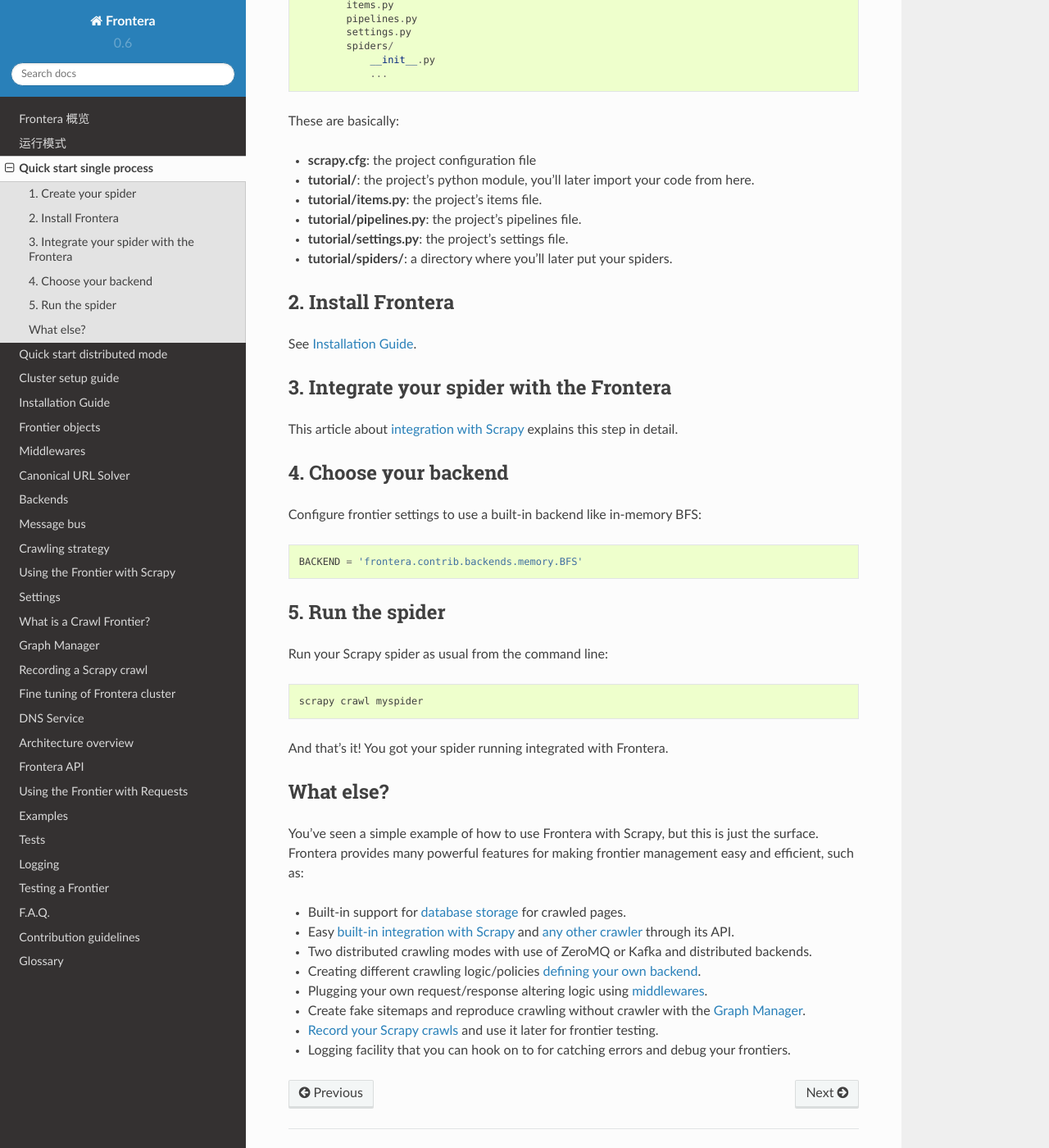
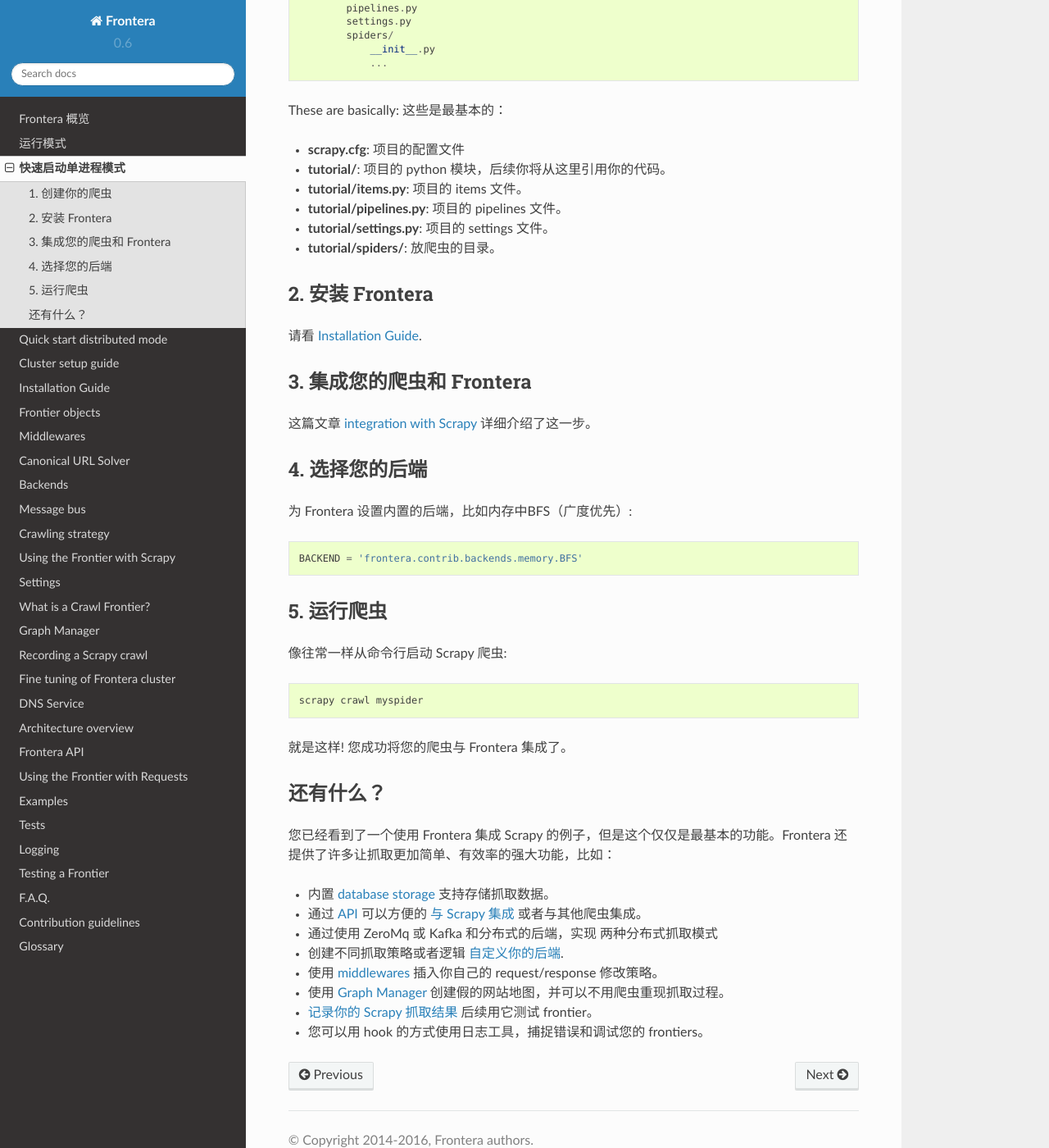
Before and after one commit to xsren/frontera-docs-zh_CN, a Sphinx documentation site: the page built from docs/source/topics/quick-start-single.rst, in a window 1280 px wide and 1400 px high, scrolled down 485 px. Shown: the whole window at 82% size. Built offline with Sphinx 7.4.7 and the Read the Docs theme 2.0.0, drawn with Linux system fonts in a browser that asks for light colours; some of the changed text lies outside the part shown.

Commit message:
update run-modes.rst

```diff
--- a/docs/source/topics/quick-start-single.rst
+++ b/docs/source/topics/quick-start-single.rst
@@ -1,15 +1,16 @@
 ==========================
-Quick start single process
+快速启动单进程模式
 ==========================
 
-1. Create your spider
+1. 创建你的爬虫
 =====================
 
-Create your Scrapy project as you usually do. Enter a directory where you’d like to store your code and then run::
+按照通常的方式创建 Scrapy 项目。输入您要存储代码的目录，然后运行::
 
     scrapy startproject tutorial
 
-This will create a tutorial directory with the following contents::
+这会创建一个 tutorial 目录，包含以下内容::
+
 
     tutorial/
         scrapy.cfg
@@ -23,60 +24,59 @@
                 ...
 
 These are basically:
+这些是最基本的：
 
-- **scrapy.cfg**: the project configuration file
-- **tutorial/**: the project’s python module, you’ll later import your code from here.
-- **tutorial/items.py**: the project’s items file.
-- **tutorial/pipelines.py**: the project’s pipelines file.
-- **tutorial/settings.py**: the project’s settings file.
-- **tutorial/spiders/**: a directory where you’ll later put your spiders.
+- **scrapy.cfg**: 项目的配置文件
+- **tutorial/**: 项目的 python 模块，后续你将从这里引用你的代码。
+- **tutorial/items.py**: 项目的 items 文件。
+- **tutorial/pipelines.py**: 项目的 pipelines 文件。
+- **tutorial/settings.py**: 项目的 settings 文件。
+- **tutorial/spiders/**: 放爬虫的目录。
 
-2. Install Frontera
+2. 安装 Frontera
 ===================
 
-See :doc:`installation`.
+请看 :doc:`installation`.
 
-3. Integrate your spider with the Frontera
+3. 集成您的爬虫和 Frontera
 ==========================================
 
-This article about :doc:`integration with Scrapy <scrapy-integration>` explains this step in detail.
+这篇文章 :doc:`integration with Scrapy <scrapy-integration>` 详细介绍了这一步。
 
 
-4. Choose your backend
+4. 选择您的后端
 ======================
 
-Configure frontier settings to use a built-in backend like in-memory BFS::
+为 Frontera 设置内置的后端，比如内存中BFS（广度优先）::
 
     BACKEND = 'frontera.contrib.backends.memory.BFS'
 
-5. Run the spider
+5. 运行爬虫
 =================
 
-Run your Scrapy spider as usual from the command line::
+像往常一样从命令行启动 Scrapy 爬虫::
 
     scrapy crawl myspider
 
-And that's it! You got your spider running integrated with Frontera.
+就是这样! 您成功将您的爬虫与 Frontera 集成了。
 
-What else?
+还有什么？
 ==========
 
-You’ve seen a simple example of how to use Frontera with Scrapy, but this is just the surface.
-Frontera provides many powerful features for making frontier management easy and efficient, such as:
+您已经看到了一个使用 Frontera 集成 Scrapy 的例子，但是这个仅仅是最基本的功能。Frontera 还提供了许多让抓取更加简单、有效率的强大功能，比如：
 
-* Built-in support for :ref:`database storage <frontier-backends-sqlalchemy>` for crawled pages.
+* 内置 :ref:`database storage <frontier-backends-sqlalchemy>` 支持存储抓取数据。
 
-* Easy :doc:`built-in integration with Scrapy <scrapy-integration>` and :doc:`any other crawler <frontier-api>`
-  through its API.
+* 通过 :doc:`API <frontier-api>` 可以方便的 :doc:`与 Scrapy 集成 <scrapy-integration>` 或者与其他爬虫集成。
 
-* :ref:`Two distributed crawling modes <use-cases>` with use of ZeroMQ or Kafka and distributed backends.
+* 通过使用 ZeroMq 或 Kafka 和分布式的后端，实现 :ref:`两种分布式抓取模式 <use-cases>`
 
-* Creating different crawling logic/policies :doc:`defining your own backend <frontier-backends>`.
+* 创建不同抓取策略或者逻辑 :doc:`自定义你的后端 <frontier-backends>`.
 
-* Plugging your own request/response altering logic using :doc:`middlewares <frontier-middlewares>`.
+* 使用 :doc:`middlewares <frontier-middlewares>` 插入你自己的 request/response 修改策略。
 
-* Create fake sitemaps and reproduce crawling without crawler with the :doc:`Graph Manager <graph-manager>`.
+* 使用 :doc:`Graph Manager <graph-manager>` 创建假的网站地图，并可以不用爬虫重现抓取过程。
 
-* :doc:`Record your Scrapy crawls <scrapy-recorder>` and use it later for frontier testing.
+* :doc:`记录你的 Scrapy 抓取结果 <scrapy-recorder>` 后续用它测试 frontier。
 
-* Logging facility that you can hook on to for catching errors and debug your frontiers.
+* 您可以用 hook 的方式使用日志工具，捕捉错误和调试您的 frontiers。
```
